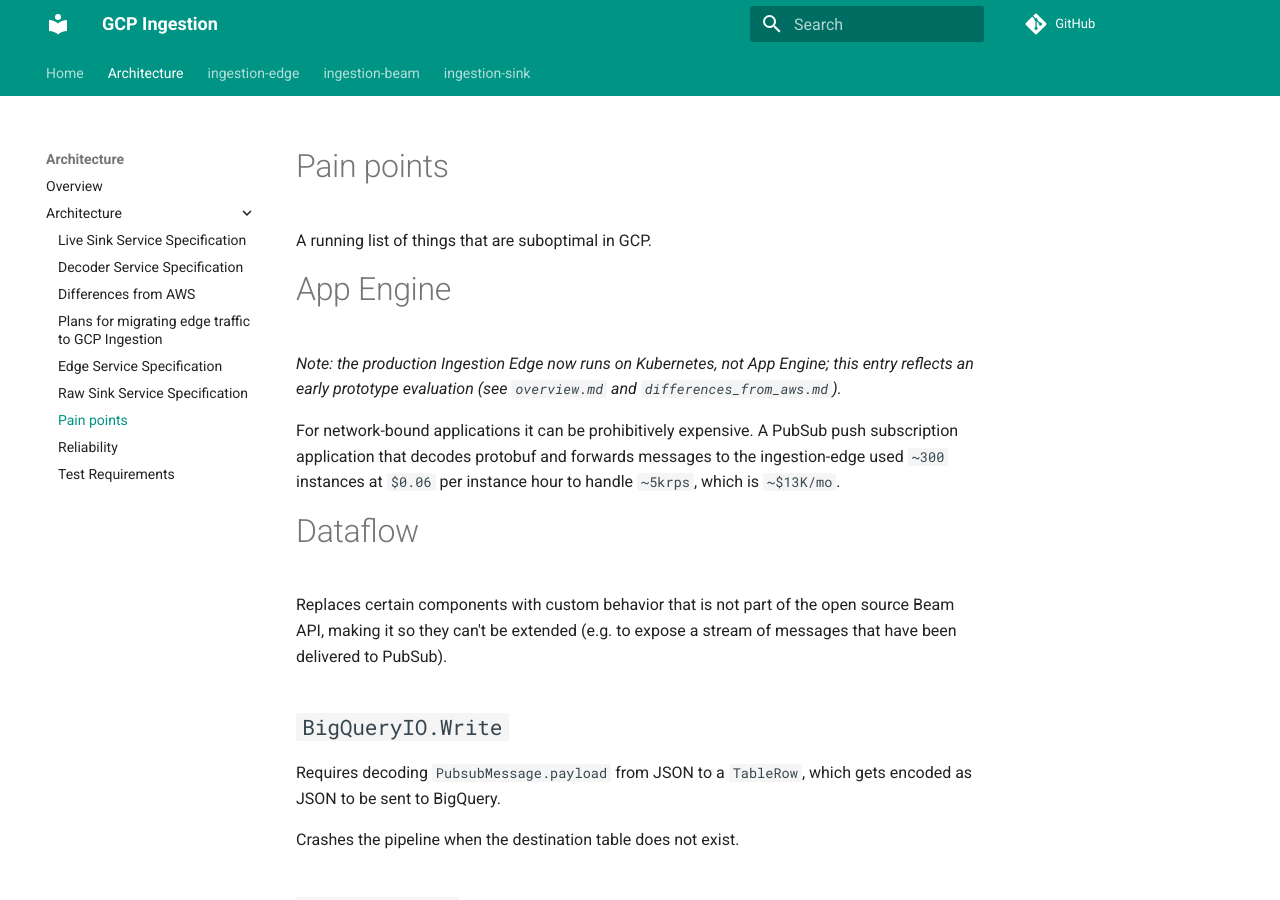
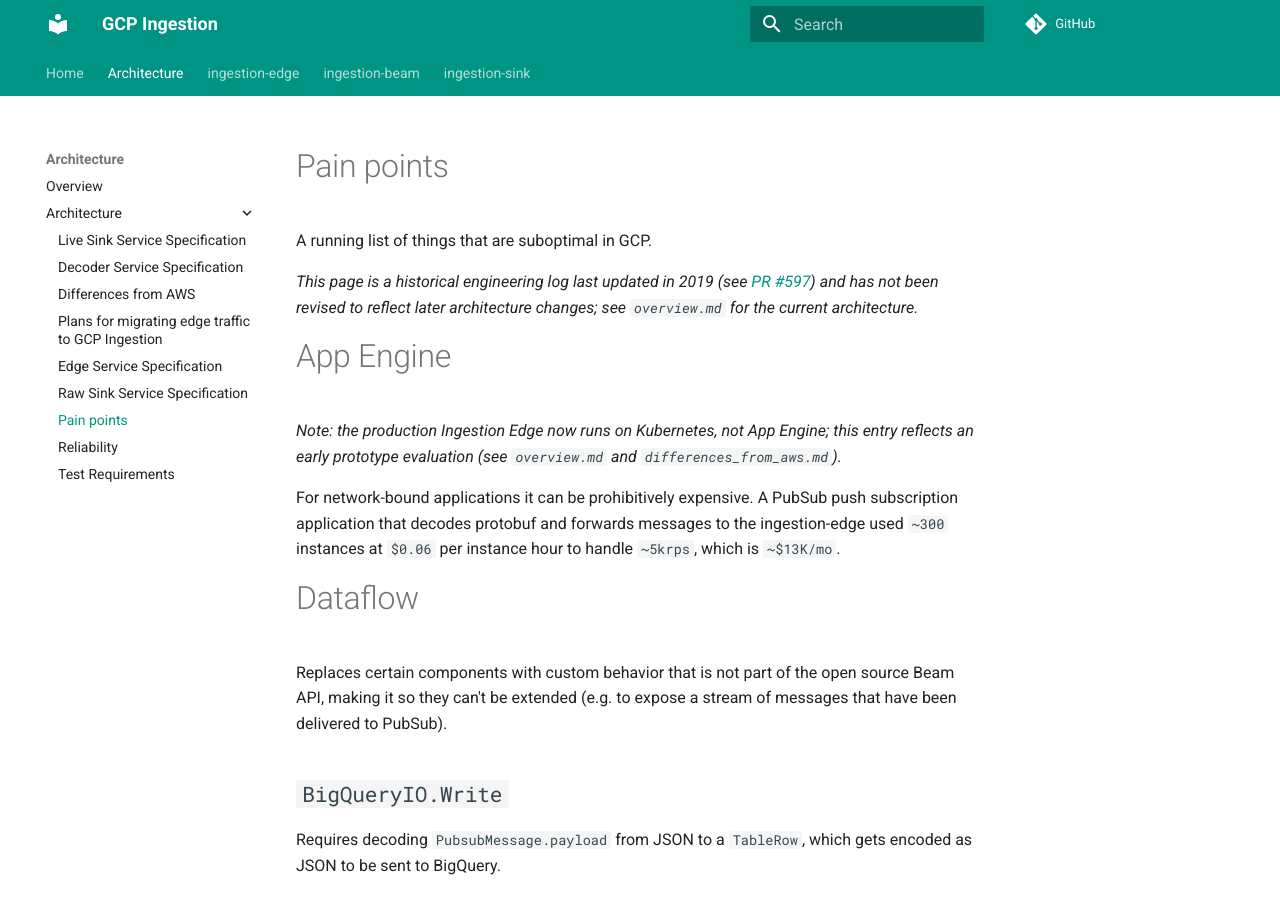
Before and after one commit to mozilla/gcp-ingestion, an MkDocs documentation site: the page built from docs/architecture/pain_points.md, in a window 1280 px wide and 900 px high. Built offline with MkDocs 1.6.1 and Material for MkDocs 9.7.7, drawn with Linux system fonts in a browser that asks for light colours; comment, search, counter and statistics services are not loaded.

Commit message:
architecture/pain_points: Flag page as unmaintained historical log since 2019
Finding-Id: 71d6d88d0e9049e89ad956a6e32308ed
Reviewed: no (this PR is the review)
Source: https://github.com/mozilla/gcp-ingestion/blob/main/docs/architecture/pain_points.md
Source: https://github.com/mozilla/gcp-ingestion/pull/597

```diff
--- a/docs/architecture/pain_points.md
+++ b/docs/architecture/pain_points.md
@@ -1,6 +1,8 @@
 # Pain points
 
 A running list of things that are suboptimal in GCP.
+
+_This page is a historical engineering log last updated in 2019 (see [PR #597](https://github.com/mozilla/gcp-ingestion/pull/597)) and has not been revised to reflect later architecture changes; see `overview.md` for the current architecture._
 
 # App Engine
 
```
